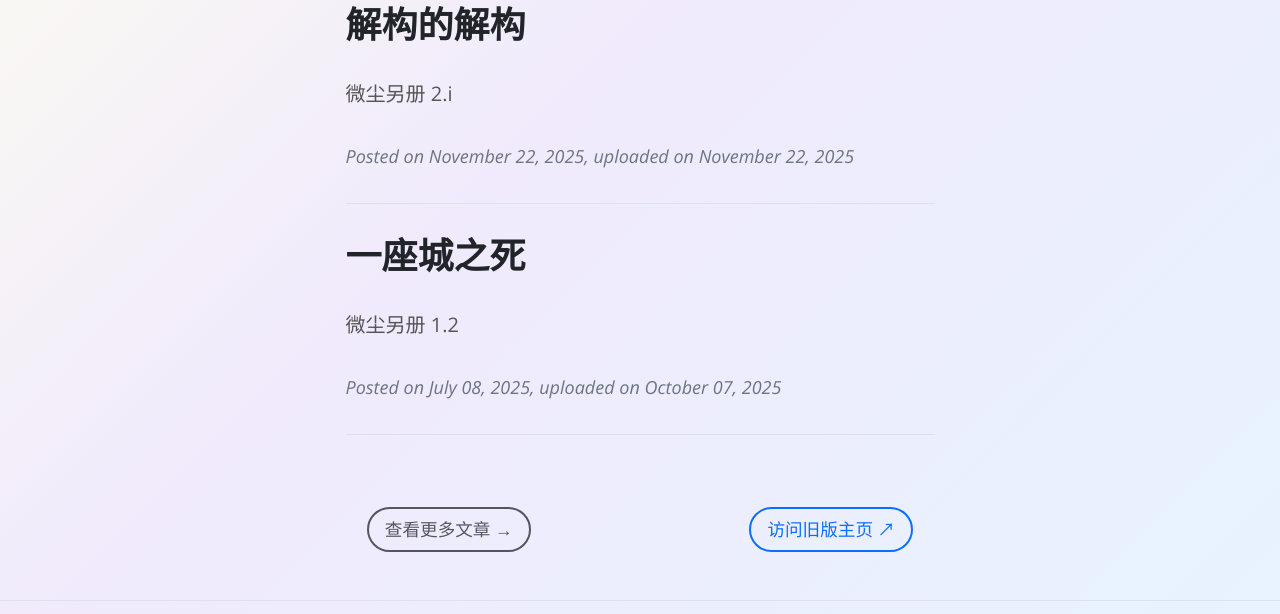
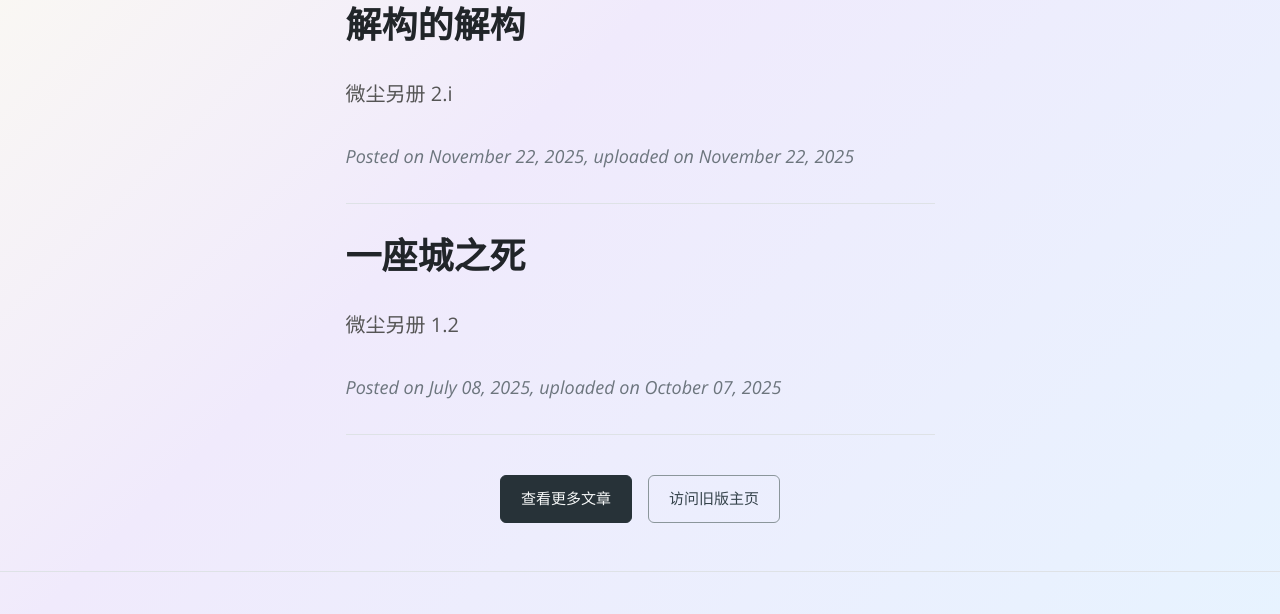
Before and after one commit to Luoqiongwei/homepage, an Astro site: page / in a window 1280 px wide. Shown: the part 1424-2038 px from the top of the page. Built offline with nearby package versions, Linux system fonts and the light colour scheme; Astro itself is replaced by a stand-in of ours.

Commit message:
refactor: update button styles to use site-action classes

```diff
--- a/public/css/custom.css
+++ b/public/css/custom.css
@@ -1,44 +1,73 @@
 
-.archive-button {
-  display: inline-block;
-  margin: 3rem auto;
-  padding: 0.4rem 1.0rem;
-  border: 2px solid var(--bs-primary);
-  color: var(--bs-primary);
-  background-color: transparent;
-  font-family: "Open Sans", Lora, serif;
-  font-size: 1.1rem;
-  border-radius: 50px;
-  text-decoration: none;
-  transition: all 0.25s ease-in-out;
+/* 首页与工具入口共用；不影响 Bootstrap 或嵌入应用的按钮。 */
+.site-action {
+  --action-bg: transparent;
+  --action-hover: rgba(34, 46, 52, 0.05);
+  --action-ink: #35434b;
+  --action-border: #8b969b;
+  --action-focus: #4c6772;
 }
 
-.archive-button:hover {
-  background-color: var(--bs-primary);
-  color: white;
-  box-shadow: 0 0 8px rgba(0,133,161,0.3);
-  transform: translateY(-2px);
+.site-action--primary {
+  --action-bg: #273238;
+  --action-hover: #3d494f;
+  --action-ink: #f5f7f7;
+  --action-border: #273238;
 }
 
-.article-button {
-  display: inline-block;
-  margin: 3rem auto;
-  padding: 0.4rem 1.0rem;
-  border: 2px solid var(--bs-secondary-color);
-  color: var(--bs-secondary-color);
-  background-color: transparent;
-  font-family: "Open Sans", Lora, serif;
-  font-size: 1.1rem;
-  border-radius: 999px;
-  text-decoration: none;
-  transition: all 0.25s ease-in-out;
+:root[data-bs-theme="dark"] .site-action {
+  --action-bg: transparent;
+  --action-hover: rgba(230, 237, 239, 0.07);
+  --action-ink: #e2e7e8;
+  --action-border: #6e7b82;
+  --action-focus: #b8d2d5;
 }
 
-.article-button:hover {
-  background-color: var(--bs-secondary-color);
-  color: white;
-  box-shadow: 0 0 6px rgba(0,133,161,0.2);
-  transform: translateY(-1px);
+:root[data-bs-theme="dark"] .site-action--primary {
+  --action-bg: #e0e6e5;
+  --action-hover: #f6f8f7;
+  --action-ink: #20282c;
+  --action-border: #e0e6e5;
+}
+
+.site-action,
+:root[data-bs-theme="dark"] .site-action {
+  display: inline-flex;
+  align-items: center;
+  justify-content: center;
+  min-height: 48px;
+  max-width: 100%;
+  padding: 10px 20px;
+  border: 1px solid var(--action-border);
+  border-radius: 6px;
+  background: var(--action-bg);
+  color: var(--action-ink);
+  font-family: "Inter", "Noto Sans SC", "Microsoft YaHei", sans-serif;
+  font-size: 15px;
+  font-weight: 500;
+  line-height: 1.4;
+  text-decoration: none;
+  vertical-align: middle;
+  transition: background-color 160ms ease, border-color 160ms ease;
+}
+
+.site-action--small,
+:root[data-bs-theme="dark"] .site-action--small { min-width: 88px; min-height: 44px; padding: 9px 16px; font-size: 14px; }
+.site-action:focus-visible { outline: 2px solid var(--action-focus); outline-offset: 4px; }
+.site-action:hover,
+:root[data-bs-theme="dark"] .site-action:hover { color: var(--action-ink); text-decoration: none; }
+
+.home-actions { display: flex; flex-wrap: wrap; justify-content: center; gap: 16px; margin: 40px 0 48px; }
+
+@media (hover: hover) and (pointer: fine) {
+  .site-action:hover,
+  :root[data-bs-theme="dark"] .site-action:hover { background: var(--action-hover); border-color: var(--action-focus); }
+}
+@media (max-width: 575px) {
+  .home-actions { gap: 12px; margin-top: 32px; }
+}
+@media (prefers-reduced-motion: reduce) {
+  .site-action, :root[data-bs-theme="dark"] .site-action { transition: none; }
 }
 
 .spoiler {
--- a/src/pages/index.astro
+++ b/src/pages/index.astro
@@ -53,16 +53,17 @@ const BASE = import.meta.env.BASE_URL || '/';
           meta="Posted on July 08, 2025, uploaded on October 07, 2025"
         />
 
-        <div style="text-align:center;">
-          <a class= "article-button" href={'./articles/'}>{"查看更多文章 →"}</a>
-          &emsp;&emsp;&emsp;&emsp;&emsp;&emsp;&emsp;&emsp;&emsp;&emsp;
+        <div class="home-actions">
+          <a class="site-action site-action--primary" href={`${BASE}articles/`}>
+            查看更多文章
+          </a>
           <a
             href="https://luoqiongwei.github.io/home/"
-            class="archive-button"
+            class="site-action"
             target="_blank"
             rel="noopener noreferrer"
           >
-            访问旧版主页 ↗
+            访问旧版主页
           </a>
         </div>
       </div>
```
Also changed, not shown: src/pages/tools.astro (+6 -6 lines).
